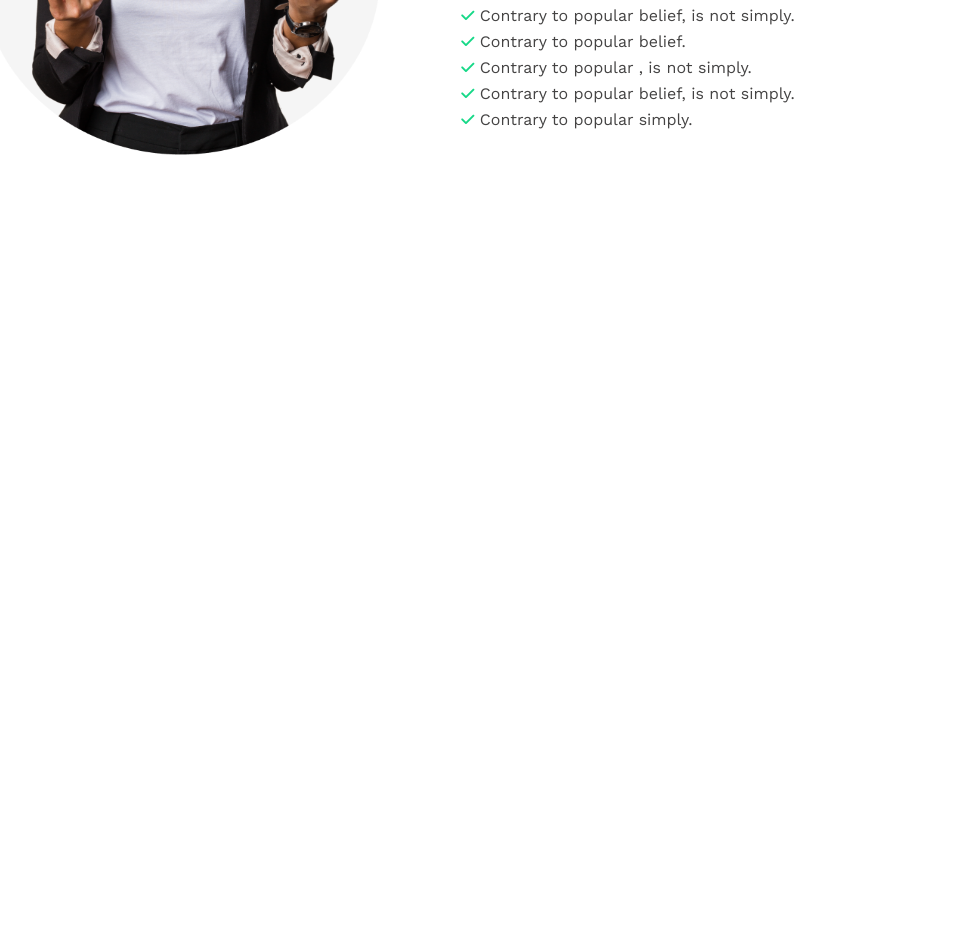
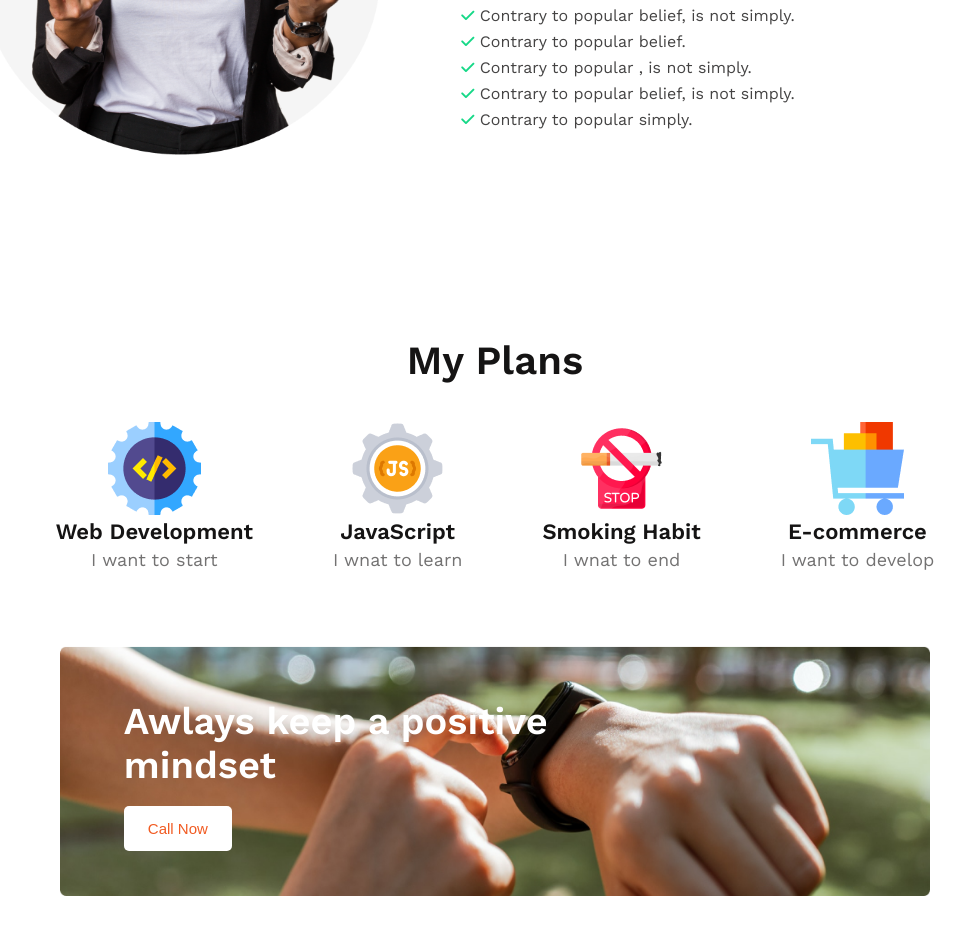
Before and after one commit to programmer-nayeem/ph-second-project, a plain HTML site: page index.html in a window 1280 px wide. Shown: the part 1293-2228 px from the top of the page, without its empty margins (145-1110 px from the left). Before the commit the page ends 1600 px from the top, so only its background shows below. Drawn offline with nearby package versions, Linux system fonts and the light colour scheme.

Commit message:
my plan section added

```diff
--- a/index.html
+++ b/index.html
@@ -42,6 +42,43 @@
             </div>
 
         </section>
+
+        <!-- my plan section start -->
+        <section class="my-plan">
+            <div class="plan-content">
+                <div class="plan-title"><h1>My Plans</h1></div>
+                <br><br>
+                <div class="plan-desc">
+                    <div>
+                        <img src="images/icons/web.png" alt="">
+                        <h3>Web Development</h3>
+                        <p>I want to start</p>
+                    </div>
+                    <div>
+                        <img src="images/icons/js.png" alt="">
+                        <h3>JavaScript</h3>
+                        <p>I wnat to learn</p>
+                    </div>
+                    <div>
+                        <img src="images/icons/smoke.png" alt="">
+                        <h3>Smoking Habit</h3>
+                        <p>I wnat to end</p>
+                    </div>
+                    <div>
+                        <img src="images/icons/ecom.png" alt="">
+                        <h3>E-commerce</h3>
+                        <p>I want to develop</p>
+                    </div>
+                </div>
+            </div><br><br><br><br>
+            <div class="plan-img">
+                <img src="images/watch.png" alt="">
+                <div class="plan-img-text">
+                    <h2>Awlays keep a positive <br> mindset</h2><br>
+                    <button type="button" class="btn-primary">Call Now</button>
+                </div>
+            </div>
+        </section>
     </main>
 
     <footer>
--- a/styles/style.css
+++ b/styles/style.css
@@ -7,6 +7,16 @@
 /* Common shared style */
 body{
     font-family: 'Work Sans', sans-serif;
+}
+
+.btn-primary{
+    border: 0;
+    border-radius: 5px;
+    background: #FFF;
+    padding: 14px 24px;
+    color: #F15B22;
+    font-size: 15px;
+    text-align: center;
 }
 
 /* header section start */
@@ -85,3 +95,61 @@ body{
     font-size: 15px;
     color: #16D887;
 }
+
+/* My plan section start */
+.my-plan{
+    height: 100vh;
+    margin-top: 30px;
+}
+.plan-content{
+    text-align: center;
+    align-items: center;
+    margin: 0 auto;
+}
+.plan-title h1{
+    color: #151414;
+    font-size: 40px;
+    font-weight: 700;
+}
+.plan-desc{
+    display: flex;
+    justify-content: center;
+    align-items: center;
+}
+.plan-desc div{
+    margin: 0px 40px;
+}
+.plan-desc div h3{
+    color: #151414;
+    font-size: 22px;
+    font-weight: 700;
+    text-align: center;
+    margin-bottom: 5px;
+}
+.plan-desc div p{
+    color:  #737272;
+    font-size: 18px;
+    font-weight: 500;
+    text-align: center;
+}
+.plan-img{
+    position: relative;
+    text-align: center;
+    color: #fff;
+}
+.plan-img img{
+    text-align: center;
+    width: 870px;
+    height: 250px;
+}
+.plan-img-text{
+    position: absolute;
+    text-align: start;
+    top: 21%;
+    left: 21%;
+}
+.plan-img-text h2{
+    color: #FFF;
+    font-size: 38px;
+    font-weight: 700;
+}
```
